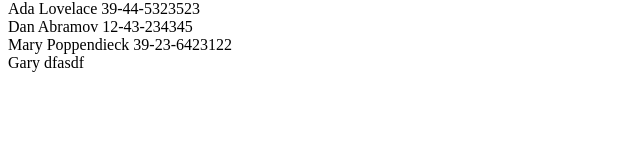
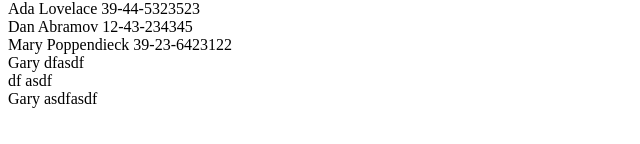
Before and after one commit to garyarzuma/Full-Stack-Open-Course, a React (Create React App) app in the folder Part2/phonebook/: page / in a window 1280 px wide. Shown: the part 316-460 px from the top of the page, without its empty margins (0-640 px from the left). Built offline with nearby package versions, Linux system fonts and the light colour scheme; data requests are answered from the project's data file.

Commit message:
Finished ex 2.16 again...

```diff
--- a/Part2/phonebook/db.json
+++ b/Part2/phonebook/db.json
@@ -24,6 +24,16 @@
       "name": "Gary",
       "number": "dfasdf",
       "id": 5
+    },
+    {
+      "name": "df",
+      "number": "asdf",
+      "id": 6
+    },
+    {
+      "name": "Gary",
+      "number": "asdfasdf",
+      "id": 7
     }
   ]
 }
--- a/Part2/phonebook/src/App.js
+++ b/Part2/phonebook/src/App.js
@@ -3,6 +3,7 @@
 import PersonForm from './components/PersonForm'
 import Persons from './components/Persons'
 import axios from 'axios'
+import personService from './services/Backend'
 
 const App = () => {
   const [persons, setPersons] = useState([])
@@ -11,10 +12,8 @@
   const [filterText, setFilterText] = useState('')
 
   useEffect(() => {
-    axios
-      .get('http://localhost:3001/persons').then(response => {
-        setPersons(response.data)
-      })
+
+      personService.getAll().then(data=>setPersons(data))
   }, [])
 
   const addContact = (event) => {
@@ -26,10 +25,8 @@
       window.alert(`${newName} is already added to phonebook`)
       return;
     }
-    axios
-      .post('http://localhost:3001/persons',contactObject).then(response => {
-        setPersons(persons.concat(contactObject))
-      })
+    personService.create(contactObject)
+      .then(data=>setPersons(persons.concat(data)))
 
     setNewName("");
     setNewNumber("");
--- /dev/null
+++ b/Part2/phonebook/src/services/Backend.js
@@ -0,0 +1,20 @@
+import axios from 'axios'
+
+const baseUrl = 'http://localhost:3001/persons'
+
+const getAll = () => {
+  const request = axios.get(baseUrl)
+  return request.then(response => response.data)
+}
+
+const create = newObject => {
+  const request = axios.post(baseUrl, newObject)
+  return request.then(response => response.data)
+}
+
+const update = (id, newObject) => {
+  const request = axios.put(`${baseUrl}/${id}`, newObject)
+  return request.then(response => response.data)
+}
+
+export default { getAll, create, update }
```
Also changed, not shown: Part2/phonebook/src/services/axios.js (deleted).
